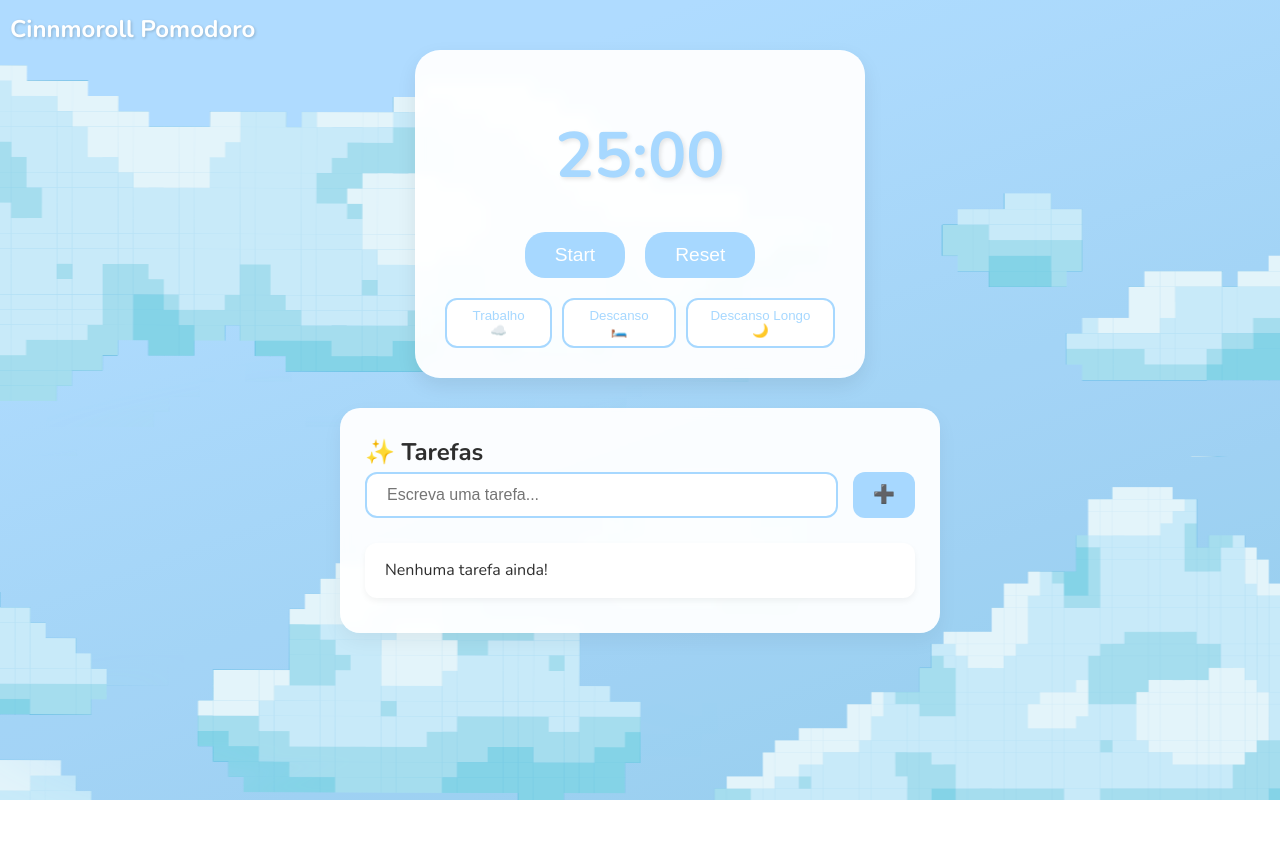
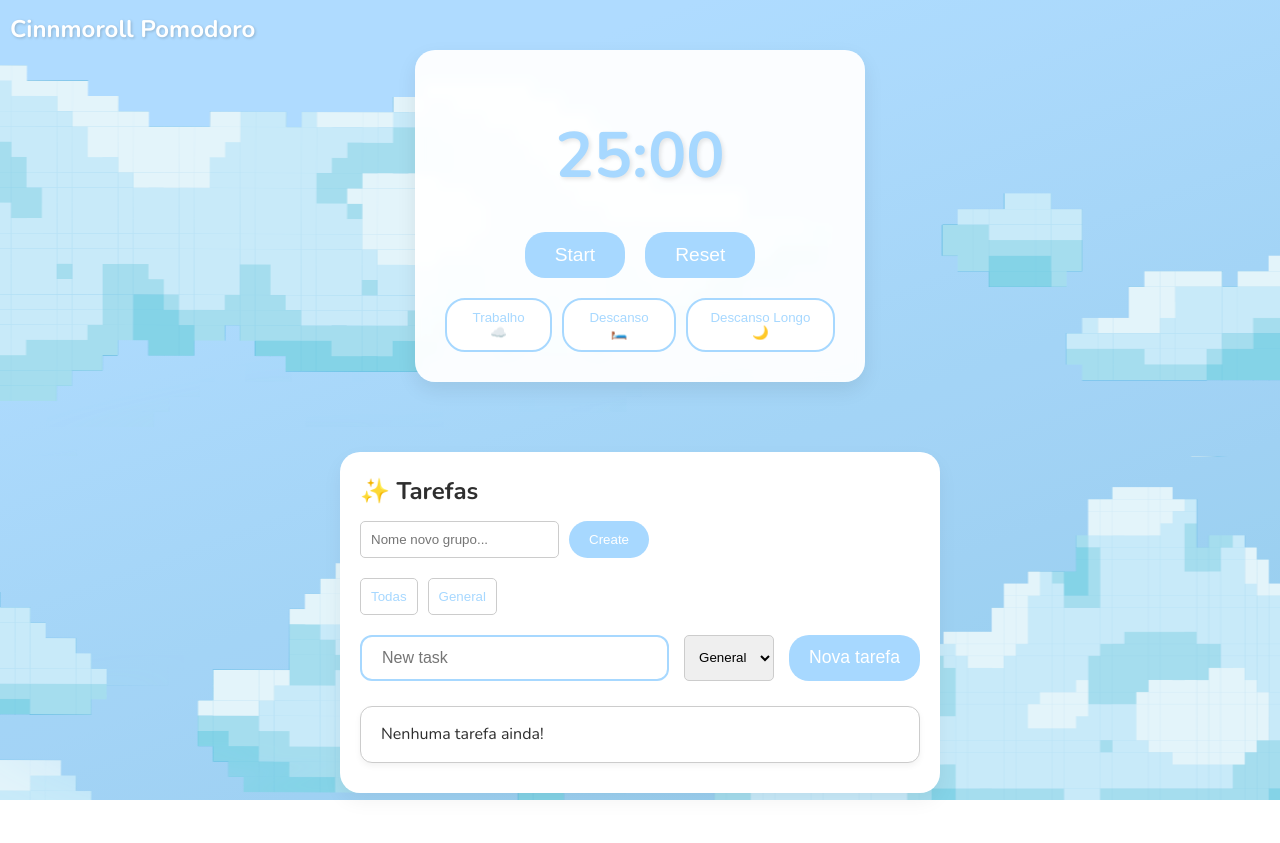
Before and after one commit to IuryyNogueira/Pomodoro-Tasks, a Flask app: page / in a window 1280 px wide. Before the commit the page ends 800 px from the top, so only its background shows below. Run offline with Flask 3, Linux system fonts and the light colour scheme.

Commit message:
melhorias em tarefas

```diff
--- a/app/static/css/style.css
+++ b/app/static/css/style.css
@@ -1,15 +1,16 @@
-@import url('https://fonts.googleapis.com/css2?family=Nunito:wght@400;700&display=swap');
+@import url("https://fonts.googleapis.com/css2?family=Nunito:wght@400;700&display=swap");
 
-@import 'base/variables.css';
-@import 'base/reset.css';
+@import "base/variables.css";
+@import "base/reset.css";
 
-@import 'components/timer.css';
-@import 'components/tasks.css';
-@import 'components/cat.css';
-@import 'components/weather.css';
+@import "components/timer.css";
+@import "components/tasks.css";
+@import "components/cat.css";
+@import "components/weather.css";
 
-@import 'layout/header.css';
-@import 'layout/background.css';
+@import "layout/header.css";
+@import "layout/background.css";
+
 /* Animations */
 @keyframes slideIn {
   from {
@@ -22,7 +23,7 @@
   }
 }
 
-/* Responsividade */
+/* Responsiveness */
 @media (max-width: 768px) {
   .pomodoro-box {
     margin: 20px;
@@ -37,14 +38,196 @@
     padding: 10px 20px;
   }
 
-  .task-box {
-    margin: 20px;
-    padding: 20px;
-  }
-
   .sleeping-cat {
     width: 120px;
     bottom: 20px;
     right: 20px;
   }
 }
+
+body {
+  font-family: "Nunito", sans-serif;
+  min-height: 100vh;
+  color: #2e2e2e;
+  line-height: 1.6;
+  padding: 20px;
+  position: relative;
+  overflow-x: hidden;
+}
+
+.group-tabs {
+  display: flex;
+  gap: 10px;
+  margin-bottom: 10px;
+  overflow-x: auto;
+  padding-bottom: 10px;
+}
+
+.group-tab-container {
+  position: relative;
+}
+
+.group-tab {
+  padding: 10px;
+  border: 2px solid var(--cinnamoroll-blue); /* Cinnamoroll blue border */
+  border-radius: 20px;
+  background-color: white; /* White background */
+  color: var(--cinnamoroll-blue); /* Cinnamoroll blue text */
+  cursor: pointer;
+  white-space: nowrap;
+  position: relative;
+}
+
+.group-tab:hover {
+  background-color: #e0f7fa; /* Light cyan background */
+}
+
+.group-tab.active {
+  background-color: var(--cinnamoroll-blue); /* Cinnamoroll blue background */
+  color: white; /* White text */
+}
+
+.delete-group {
+  position: absolute;
+  top: 5px;
+  right: 5px;
+  cursor: pointer;
+  color: rgb(90, 90, 90);
+  display: none;
+  margin-left: 5px;
+}
+
+.group-tab-container:hover .delete-group {
+  display: block;
+}
+
+.pomodoro-box,
+.task-box,
+.task-actions button {
+  border-radius: 20px;
+}
+
+.task-box {
+  background-color: #ffffff; /* Light cyan background */
+  padding: 20px;
+  border-radius: 20px;
+  box-shadow: 0 8px 20px rgba(0, 0, 0, 0.05);
+  margin-top: 20px;
+}
+
+.task-box h2 {
+  font-size: 1.5em;
+  margin-bottom: 10px;
+}
+
+.task-box form {
+  display: flex;
+  gap: 10px;
+  margin-bottom: 20px;
+}
+
+.task-box input,
+.task-box select,
+.task-box button {
+  padding: 10px;
+  border: 1px solid #ccc;
+  border-radius: 5px;
+}
+
+.task-box ul {
+  list-style-type: none;
+  padding: 0;
+}
+
+.task-box li {
+  padding: 10px;
+  border: 1px solid #ccc;
+  border-radius: 5px;
+  margin-bottom: 5px;
+  display: flex;
+  justify-content: space-between;
+  align-items: center;
+}
+
+.task-box li.completed {
+  text-decoration: line-through;
+  color: #888;
+}
+
+.delete-task {
+  cursor: pointer;
+  color: red;
+}
+
+.timer-button {
+  background-color: #00bcd4; /* Cyan blue color */
+  color: white;
+  border: none;
+  padding: 10px 20px;
+  cursor: pointer;
+  border-radius: 5px;
+  transition: background-color 0.3s;
+}
+
+.timer-button:hover {
+  background-color: #00acc1; /* Slightly darker cyan blue */
+}
+
+.mode-buttons button {
+  background-color: white; /* White background */
+  color: var(--cinnamoroll-blue); /* Cinnamoroll blue text */
+  border: 2px solid var(--cinnamoroll-blue); /* Cinnamoroll blue border */
+  padding: 10px 20px;
+  cursor: pointer;
+  border-radius: 20px;
+  transition: background-color 0.3s;
+}
+
+.mode-buttons button:hover {
+  background-color: #e0f7fa; /* Light cyan background */
+}
+
+.task-actions button,
+#task-form button,
+#group-form button {
+  background-color: var(--cinnamoroll-blue); /* Cinnamoroll blue color */
+  color: white;
+  border: none;
+  padding: 10px 20px;
+  cursor: pointer;
+  border-radius: 20px;
+  transition: background-color 0.3s;
+}
+
+.task-actions button:hover,
+#task-form button:hover,
+#group-form button:hover {
+  background-color: #00acc1; /* Slightly darker cyan blue */
+}
+
+.content {
+  display: flex;
+  flex-direction: column;
+  gap: 20px;
+}
+
+.weather-widget {
+  background-color: #ffffff;
+  padding: 20px;
+  border-radius: 20px;
+  box-shadow: 0 8px 20px rgba(0, 0, 0, 0.05);
+  margin-top: 20px;
+  position: fixed;
+  top: 80px;
+  right: 20px;
+  z-index: 10; /* Ensure the widget is on top */
+}
+
+.weather-widget h2 {
+  font-size: 1.5em;
+  margin-bottom: 10px;
+}
+
+.weather-widget p {
+  margin: 5px 0;
+}
--- a/app/static/js/script.js
+++ b/app/static/js/script.js
@@ -1,19 +1,19 @@
 let timerId = null;
 let timeLeft = 25 * 60;
-let currentMode = 'work';
+let currentMode = "work";
 
 const modes = {
-    'work': { time: 25, bg: 'work-mode' },
-    'short-break': { time: 5, bg: 'short-break-mode' },
-    'long-break': { time: 15, bg: 'long-break-mode' }
+  work: { time: 25, bg: "work-mode" },
+  "short-break": { time: 5, bg: "short-break-mode" },
+  "long-break": { time: 15, bg: "long-break-mode" },
 };
 
 // Gera ou recupera um ID único para o usuário
 function getUserId() {
-    let userId = localStorage.getItem('userId');
+  let userId = localStorage.getItem("userId");
   if (!userId) {
     userId = `user_${Math.random().toString(36).substr(2, 9)}`;
-        localStorage.setItem('userId', userId);
+    localStorage.setItem("userId", userId);
   }
   return userId;
 }
@@ -30,6 +30,18 @@ function loadTasks() {
   return tasks ? JSON.parse(tasks) : [];
 }
 
+// Groups - Local Storage
+function saveGroups(groups) {
+  const userId = getUserId();
+  localStorage.setItem(`groups_${userId}`, JSON.stringify(groups));
+}
+
+function loadGroups() {
+  const userId = getUserId();
+  const groups = localStorage.getItem(`groups_${userId}`);
+  return groups ? JSON.parse(groups) : ["General"];
+}
+
 // Timer
 function startTimer() {
   if (!timerId) {
@@ -40,8 +52,8 @@ function startTimer() {
       if (timeLeft <= 0) {
         clearInterval(timerId);
         timerId = null;
-                alert('Tempo esgotado! 🎉');
-                switchMode(currentMode === 'work' ? 'short-break' : 'work');
+        alert("Tempo esgotado! 🎉");
+        switchMode(currentMode === "work" ? "short-break" : "work");
         startTimer();
       }
     }, 1000);
@@ -56,9 +68,11 @@ function resetTimer() {
 }
 
 function updateTimerDisplay() {
-    const minutes = Math.floor(timeLeft / 60).toString().padStart(2, '0');
-    const seconds = (timeLeft % 60).toString().padStart(2, '0');
-    document.getElementById('timer').textContent = `${minutes}:${seconds}`;
+  const minutes = Math.floor(timeLeft / 60)
+    .toString()
+    .padStart(2, "0");
+  const seconds = (timeLeft % 60).toString().padStart(2, "0");
+  document.getElementById("timer").textContent = `${minutes}:${seconds}`;
 }
 
 // Modos
@@ -69,17 +83,80 @@ function switchMode(mode) {
   resetTimer();
 }
 
-// Tasks - Interface
-document.getElementById('task-form').addEventListener('submit', (e) => {
+// Groups - Interface (updated)
+document.getElementById("group-form").addEventListener("submit", (e) => {
   e.preventDefault();
-    const taskInput = document.getElementById('task-input');
+  const groupInput = document.getElementById("group-input");
+  const groupName = groupInput.value.trim();
+
+  if (groupName) {
+    const groups = loadGroups();
+    if (!groups.includes(groupName)) {
+      groups.push(groupName);
+      saveGroups(groups);
+      groupInput.value = "";
+      renderGroups(groups);
+      renderGroupTabs(groups);
+    }
+  }
+});
+
+function renderGroups(groups) {
+  const groupSelect = document.getElementById("group-select");
+  groupSelect.innerHTML = "";
+
+  groups.forEach((group) => {
+    const option = document.createElement("option");
+    option.value = group;
+    option.textContent = group;
+    groupSelect.appendChild(option);
+  });
+}
+
+function deleteGroup(groupName) {
+  let groups = loadGroups();
+  groups = groups.filter((group) => group !== groupName);
+  saveGroups(groups);
+  renderGroups(groups);
+  renderGroupTabs(groups);
+  renderTasks(loadTasks());
+}
+
+function renderGroupTabs(groups) {
+  const groupTabs = document.getElementById("group-tabs");
+  groupTabs.innerHTML = "";
+
+  const allTab = document.createElement("button");
+  allTab.textContent = "Todas";
+  allTab.className = "group-tab";
+  allTab.onclick = () => renderTasks(loadTasks());
+  groupTabs.appendChild(allTab);
+
+  groups.forEach((group) => {
+    const tab = document.createElement("div");
+    tab.className = "group-tab-container";
+    tab.innerHTML = `
+      <button class="group-tab" onclick="renderTasks(loadTasks().filter((task) => task.group === '${group}'))">
+        ${group} <span class="delete-group" onclick="deleteGroup('${group}')">x</span>
+      </button>
+    `;
+    groupTabs.appendChild(tab);
+  });
+}
+
+// Tasks - Interface (updated)
+document.getElementById("task-form").addEventListener("submit", (e) => {
+  e.preventDefault();
+  const taskInput = document.getElementById("task-input");
   const taskText = taskInput.value.trim();
+  const groupSelect = document.getElementById("group-select");
+  const groupName = groupSelect.value;
 
   if (taskText) {
     const tasks = loadTasks();
-        tasks.push({ task: taskText, completed: false });
+    tasks.push({ task: taskText, group: groupName, completed: false });
     saveTasks(tasks);
-        taskInput.value = '';
+    taskInput.value = "";
     renderTasks(tasks);
   }
 });
@@ -99,16 +176,15 @@ function deleteTask(index) {
 }
 
 function renderTasks(tasks) {
-    const taskList = document.getElementById('tasks');
-    taskList.innerHTML = tasks.length > 0
-        ? ''
-        : '<li class="empty">Nenhuma tarefa ainda!</li>';
+  const taskList = document.getElementById("tasks");
+  taskList.innerHTML =
+    tasks.length > 0 ? "" : '<li class="empty">Nenhuma tarefa ainda!</li>';
 
   tasks.forEach((task, index) => {
-        const li = document.createElement('li');
-        li.className = task.completed ? 'completed' : '';
+    const li = document.createElement("li");
+    li.className = task.completed ? "completed" : "";
     li.innerHTML = `
-            <span>${task.task}</span>
+            <span>${task.task} (${task.group})</span>
             <div class="task-actions">
                 <button class="complete-btn" onclick="toggleTask(${index})">✓</button>
                 <button class="delete-btn" onclick="deleteTask(${index})">🗑️</button>
@@ -118,7 +194,35 @@ function renderTasks(tasks) {
   });
 }
 
-// Inicialização
-document.addEventListener('DOMContentLoaded', () => {
+// Weather - Fetch and Display
+function fetchWeather() {
+  if (navigator.geolocation) {
+    navigator.geolocation.getCurrentPosition((position) => {
+      const { latitude, longitude } = position.coords;
+      fetch(`/weather?lat=${latitude}&lng=${longitude}`)
+        .then((response) => response.json())
+        .then((data) => {
+          const weatherInfo = document.getElementById("weather-info");
+          weatherInfo.innerHTML = `
+            <p>Cidade: ${data.city}</p>
+            <p>Temperatura: ${data.temperature}°C</p>
+            <p>Previsão: ${data.forecast.description}</p>
+          `;
+        })
+        .catch((error) => {
+          console.error("Erro ao buscar clima:", error);
+        });
+    });
+  } else {
+    console.error("Geolocalização não é suportada pelo navegador.");
+  }
+}
+
+// Inicialização (updated)
+document.addEventListener("DOMContentLoaded", () => {
+  const groups = loadGroups();
+  renderGroups(groups);
+  renderGroupTabs(groups);
   renderTasks(loadTasks());
+  fetchWeather();
 });
--- a/app/templates/index.html
+++ b/app/templates/index.html
@@ -1,10 +1,14 @@
 <!DOCTYPE html>
 <html lang="pt-br">
   <head>
-  <meta charset="UTF-8">
+    <meta charset="UTF-8" />
     <title>Pomodoro Azul</title>
-  <link rel="stylesheet" href="/static/css/style.css">
-  <link rel="icon" href="{{ url_for('static', filename='images/favicon.ico') }}" type="image/x-icon">
+    <link rel="stylesheet" href="/static/css/style.css" />
+    <link
+      rel="icon"
+      href="{{ url_for('static', filename='images/favicon.ico') }}"
+      type="image/x-icon"
+    />
   </head>
   <body class="work-mode">
     <div class="background"></div>
@@ -14,6 +18,7 @@
       <h1 class="site-title">Cinnmoroll Pomodoro</h1>
     </header>
 
+    <div class="content">
       <!-- Pomodoro -->
       <div class="pomodoro-box">
         <div class="timer" id="timer">25:00</div>
@@ -29,11 +34,22 @@
       </div>
 
       <!-- Lista de Tarefas -->
-  <div class="task-box">
-    <h2>✨ Tarefas </h2>
+      <div class="task-box" style="width: 80%">
+        <h2>✨ Tarefas</h2>
+        <form id="group-form">
+          <input type="text" id="group-input" placeholder="Nome novo grupo..." />
+          <button type="submit">Create</button>
+        </form>
+        <div class="group-tabs" id="group-tabs">
+          <!-- Group tabs will be added here dynamically -->
+        </div>
         <form id="task-form">
-      <input type="text" id="task-input" placeholder="Escreva uma tarefa...">
-      <button type="submit">➕</button>
+          <input type="text" id="task-input" placeholder="New task" />
+          <select id="group-select">
+            <option value="General">Geral</option>
+            <!-- Additional groups will be added here dynamically -->
+          </select>
+          <button type="submit">Nova tarefa</button>
         </form>
         <ul id="tasks">
           <!-- Exemplo de item com ícone de exclusão -->
@@ -43,9 +59,10 @@
           </li>
         </ul>
       </div>
+    </div>
 
     <!-- Gatinho Dormindo -->
-  <img src="/static/images/sleeping-cat.gif" class="sleeping-cat" alt="😴">
+    <img src="/static/images/sleeping-cat.gif" class="sleeping-cat" alt="😴" />
 
     <script src="{{ url_for('static', filename='js/script.js') }}"></script>
   </body>
```
Also changed, not shown: app/routes/tasks.py (+37 -11 lines), app/static/js/tasks.js (added, +97 -0 lines). Lines whose indentation alone changed are shown as unchanged.
